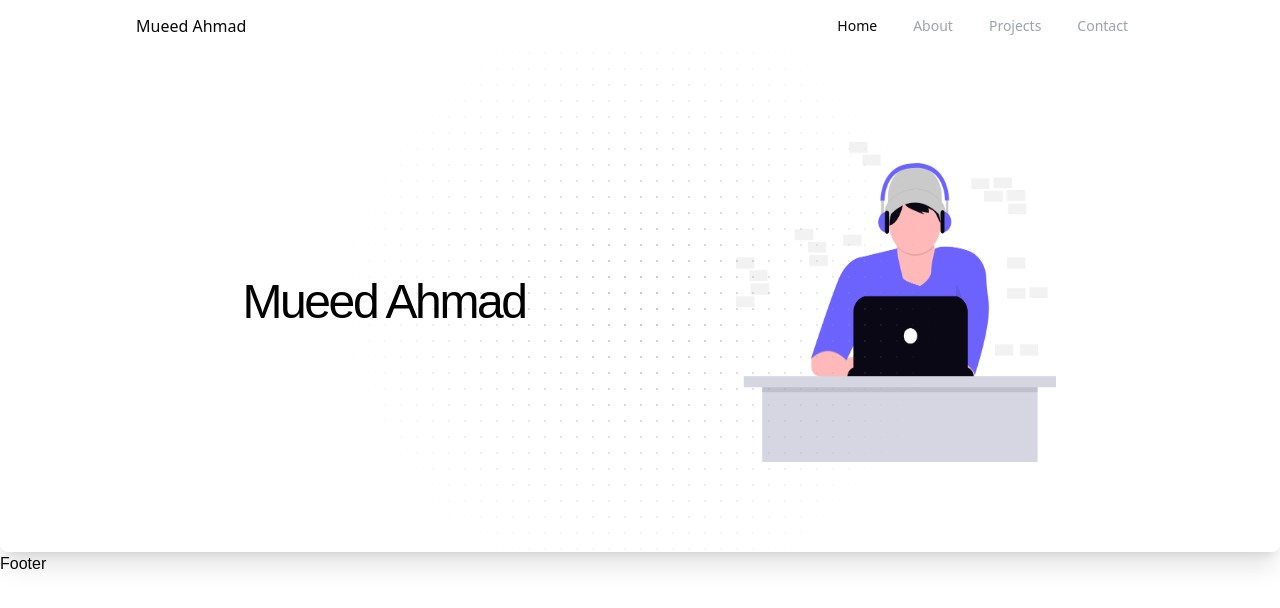
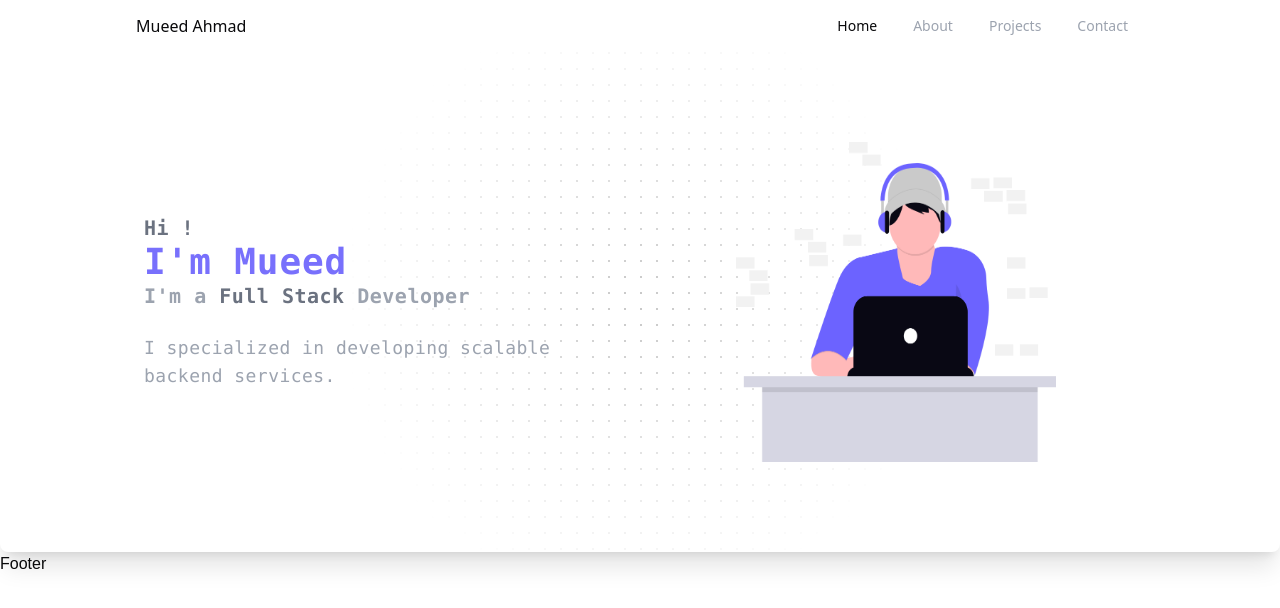
Before and after one commit to eedu7/my_portfolio, a Next.js app: page / in a window 1280 px wide. Shown: the top 608 px of the page. Built offline with nearby package versions, Linux system fonts and the light colour scheme.

Commit message:
Modified: The font style and title

```diff
--- a/src/app/(home)/page.tsx
+++ b/src/app/(home)/page.tsx
@@ -5,24 +5,27 @@ import Image from "next/image";
 import HeroSectionImage from "@/constants/images";
 
 export default function Home() {
-  return (
-      <section
-          className="relative h-[500px] overflow-hidden rounded-lg bg-background md:shadow-xl mt-24 md:mt-0">
-          <div className="w-full z-10 h-full md:grid grid-cols-2 content-center max-w-screen-lg mx-auto sm:mt-28 md:mt-0">
-              <div className="col-span-1 flex flex-col justify-center items-center">
-                  <p className="z-10 whitespace-pre-wrap text-center text-5xl font-medium tracking-tighter text-black dark:text-white">Mueed
-                      Ahmad</p>
-              </div>
-              <div className="grid-cols-1 w-full h-full flex items-center justify-center">
-                  <Image src={HeroSectionImage} alt='Hero Section Image' className="lg:size-80 md:size-64 size-44" />
-              </div>
-          </div>
+    return (<section
+            className="relative h-[500px] overflow-hidden rounded-lg bg-background md:shadow-xl">
+            <div
+                className="w-full z-10 h-full md:grid grid-cols-2 content-center max-w-screen-lg mx-auto mt-24 md:mt-0">
+                <div className="col-span-1 flex flex-col justify-center items-center mx-4">
+                        <h1 className="z-10 whitespace-pre-wrap text-left text-xl w-full font-bold tracking-wide font-mono text-gray-500 dark:text-white">Hi
+                            !</h1>
+                        <h1 className="z-10 whitespace-pre-wrap text-left text-4xl w-full font-extrabold tracking-wide text-titleColor font-mono dark:text-white">I'm
+                            Mueed</h1>
+                        <h1 className="z-10 whitespace-pre-wrap text-xl text-left w-full font-bold font-mono tracking-wide text-gray-400 dark:text-white">I'm
+                            a <span className="text-gray-500">Full Stack</span> Developer</h1>
+                        <p className="z-10 whitespace-pre-wrap text-left text-lg w-full font-mono tracking-wide mt-6 text-gray-400 dark:text-white">I specialized in developing scalable backend services.</p>
+                </div>
+                <div className="col-span-1 w-full h-full flex items-center justify-center pb-40 md:pb-0">
+                    <Image src={HeroSectionImage} alt='Hero Section Image'
+                           className="lg:size-80 md:size-64 size-44 z-10"/>
+                </div>
+            </div>
 
-          <DotPattern
-              className={cn(
-                  "[mask-image:radial-gradient(300px_circle_at_center,white,transparent)]",
-              )}
-          />
-      </section>
-  );
+            <DotPattern
+                className={cn("[mask-image:radial-gradient(300px_circle_at_center,white,transparent)]",)}
+            />
+        </section>);
 }
--- a/tailwind.config.ts
+++ b/tailwind.config.ts
@@ -49,7 +49,8 @@ export default {
 					'3': 'hsl(var(--chart-3))',
 					'4': 'hsl(var(--chart-4))',
 					'5': 'hsl(var(--chart-5))'
-  			}
+				},
+				titleColor: '#7870FC',
 			},
 			borderRadius: {
 				lg: 'var(--radius)',
```
Lines whose indentation alone changed are shown as unchanged.
